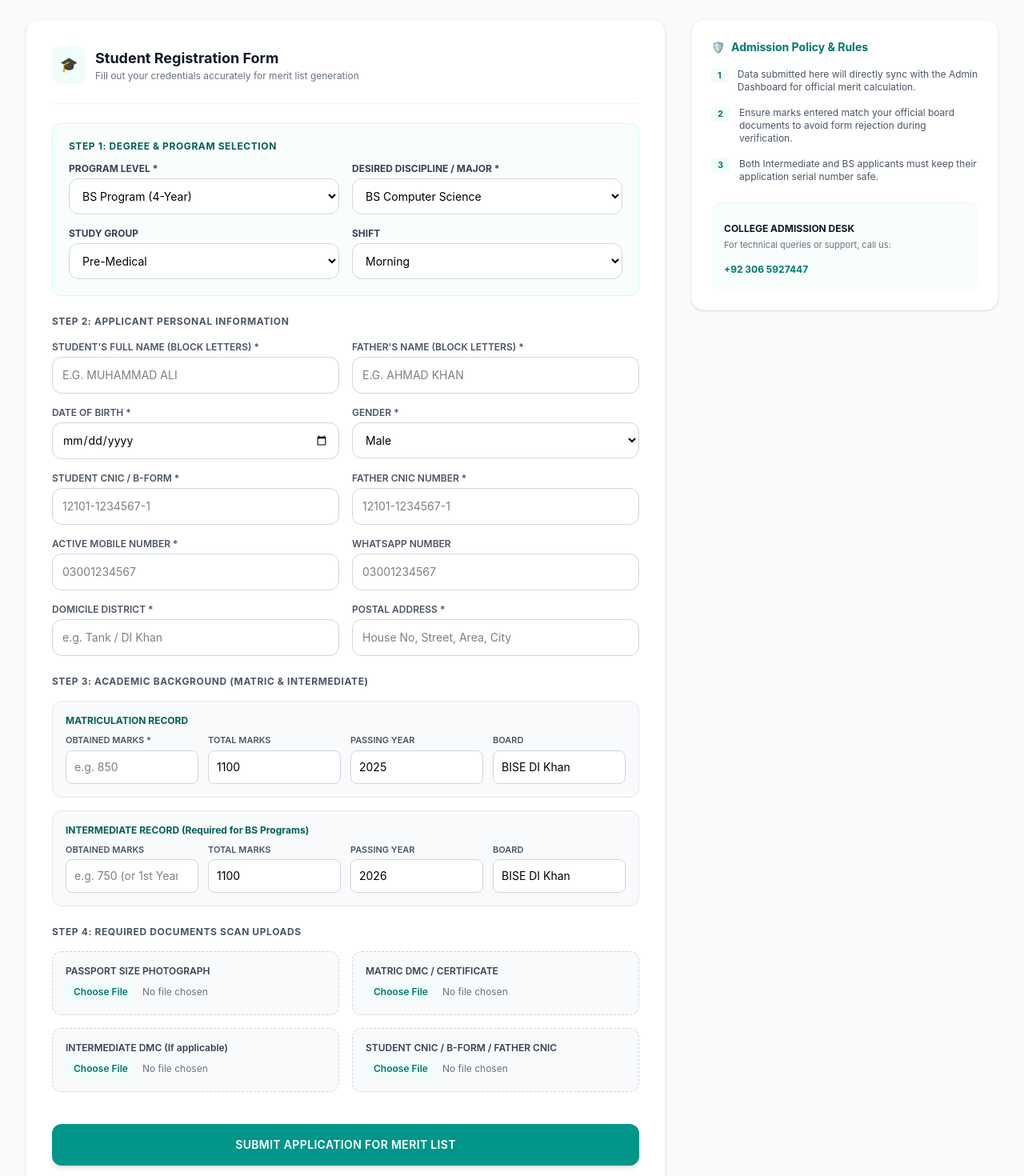
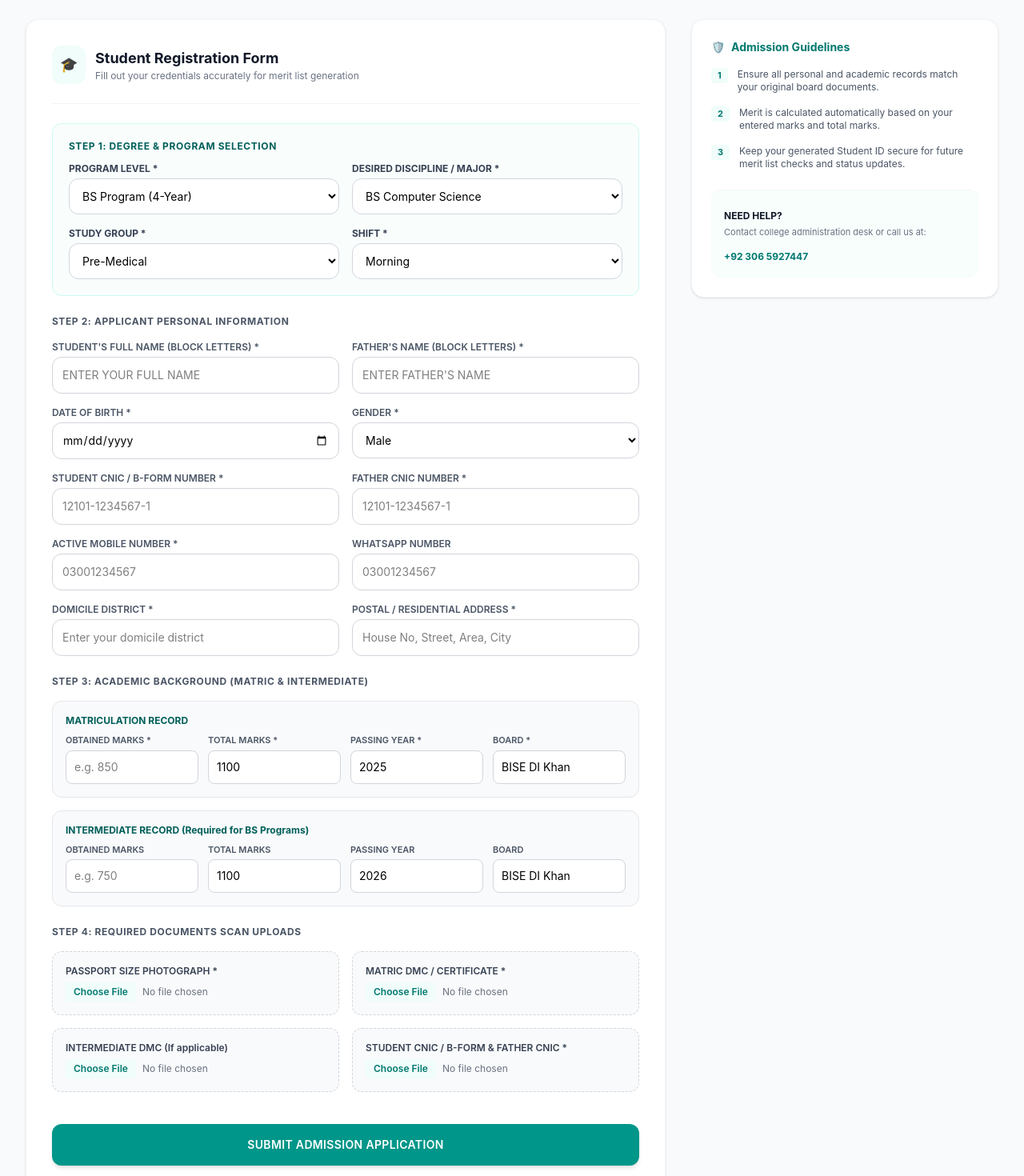
Before and after one commit to tanveermedaveer-jpg/gdc-tank-website, a React (Vite) app: page /apply in a window 1280 px wide. Shown: the part 240-1710 px from the top of the page at 80% size. Built offline with nearby package versions, Linux system fonts and the light colour scheme.

Commit message:
Update ApplyNow.jsx

```diff
--- a/src/pages/ApplyNow.jsx
+++ b/src/pages/ApplyNow.jsx
@@ -34,15 +34,13 @@ const ApplyPage = () => {
 
   const handleSubmit = (e) => {
     e.preventDefault();
-    // Yahan aap Firebase Firestore ya backend submission logic add karenge
-    // taake yeh data admin dashboard par merit list ke liye show ho sake.
     alert('Application Submitted Successfully! Your data has been sent to the Admin Dashboard.');
   };
 
   return (
     <div className="min-h-screen bg-gray-50 flex flex-col justify-between font-sans">
 
-      {/* Complete Professional Navigation Bar matching Image 2 */}
+      {/* Navigation Bar */}
       <header className="bg-white shadow-md sticky top-0 z-50">
         <div className="max-w-7xl mx-auto px-4 sm:px-6 lg:px-8 h-20 flex items-center justify-between">
           <div className="flex items-center space-x-3 cursor-pointer" onClick={() => navigate('/')}>
@@ -84,7 +82,7 @@ const ApplyPage = () => {
         </div>
       </div>
 
-      {/* Main Content Layout with Professional Form & Sidebar */}
+      {/* Main Content Form Layout */}
       <main className="max-w-7xl mx-auto px-4 sm:px-6 lg:px-8 py-10 w-full flex-grow">
         <div className="grid grid-cols-1 lg:grid-cols-3 gap-8">
 
@@ -126,7 +124,7 @@ const ApplyPage = () => {
                     </select>
                   </div>
                   <div>
-                    <label className="block text-xs font-bold text-gray-700 mb-1">STUDY GROUP</label>
+                    <label className="block text-xs font-bold text-gray-700 mb-1">STUDY GROUP *</label>
                     <select name="studyGroup" value={formData.studyGroup} onChange={handleChange} className="w-full bg-white border border-gray-300 rounded-xl p-3 text-sm focus:ring-2 focus:ring-teal-500 outline-none">
                       <option>Pre-Medical</option>
                       <option>Pre-Engineering</option>
@@ -135,7 +133,7 @@ const ApplyPage = () => {
                     </select>
                   </div>
                   <div>
-                    <label className="block text-xs font-bold text-gray-700 mb-1">SHIFT</label>
+                    <label className="block text-xs font-bold text-gray-700 mb-1">SHIFT *</label>
                     <select name="shift" value={formData.shift} onChange={handleChange} className="w-full bg-white border border-gray-300 rounded-xl p-3 text-sm focus:ring-2 focus:ring-teal-500 outline-none">
                       <option>Morning</option>
                       <option>Evening</option>
@@ -152,11 +150,11 @@ const ApplyPage = () => {
                 <div className="grid grid-cols-1 md:grid-cols-2 gap-4">
                   <div>
                     <label className="block text-xs font-semibold text-gray-600 mb-1">STUDENT'S FULL NAME (BLOCK LETTERS) *</label>
-                    <input type="text" name="studentName" placeholder="e.g. MUHAMMAD ALI" value={formData.studentName} onChange={handleChange} className="w-full border border-gray-300 rounded-xl p-3 text-sm focus:ring-2 focus:ring-teal-500 outline-none uppercase" required />
+                    <input type="text" name="studentName" placeholder="Enter your full name" value={formData.studentName} onChange={handleChange} className="w-full border border-gray-300 rounded-xl p-3 text-sm focus:ring-2 focus:ring-teal-500 outline-none uppercase" required />
                   </div>
                   <div>
                     <label className="block text-xs font-semibold text-gray-600 mb-1">FATHER'S NAME (BLOCK LETTERS) *</label>
-                    <input type="text" name="fatherName" placeholder="e.g. AHMAD KHAN" value={formData.fatherName} onChange={handleChange} className="w-full border border-gray-300 rounded-xl p-3 text-sm focus:ring-2 focus:ring-teal-500 outline-none uppercase" required />
+                    <input type="text" name="fatherName" placeholder="Enter father's name" value={formData.fatherName} onChange={handleChange} className="w-full border border-gray-300 rounded-xl p-3 text-sm focus:ring-2 focus:ring-teal-500 outline-none uppercase" required />
                   </div>
                   <div>
                     <label className="block text-xs font-semibold text-gray-600 mb-1">DATE OF BIRTH *</label>
@@ -171,7 +169,7 @@ const ApplyPage = () => {
                     </select>
                   </div>
                   <div>
-                    <label className="block text-xs font-semibold text-gray-600 mb-1">STUDENT CNIC / B-FORM *</label>
+                    <label className="block text-xs font-semibold text-gray-600 mb-1">STUDENT CNIC / B-FORM NUMBER *</label>
                     <input type="text" name="cnic" placeholder="12101-1234567-1" value={formData.cnic} onChange={handleChange} className="w-full border border-gray-300 rounded-xl p-3 text-sm focus:ring-2 focus:ring-teal-500 outline-none" required />
                   </div>
                   <div>
@@ -188,10 +186,10 @@ const ApplyPage = () => {
                   </div>
                   <div>
                     <label className="block text-xs font-semibold text-gray-600 mb-1">DOMICILE DISTRICT *</label>
-                    <input type="text" name="domicile" placeholder="e.g. Tank / DI Khan" value={formData.domicile} onChange={handleChange} className="w-full border border-gray-300 rounded-xl p-3 text-sm focus:ring-2 focus:ring-teal-500 outline-none" required />
+                    <input type="text" name="domicile" placeholder="Enter your domicile district" value={formData.domicile} onChange={handleChange} className="w-full border border-gray-300 rounded-xl p-3 text-sm focus:ring-2 focus:ring-teal-500 outline-none" required />
                   </div>
                   <div>
-                    <label className="block text-xs font-semibold text-gray-600 mb-1">POSTAL ADDRESS *</label>
+                    <label className="block text-xs font-semibold text-gray-600 mb-1">POSTAL / RESIDENTIAL ADDRESS *</label>
                     <input type="text" name="address" placeholder="House No, Street, Area, City" value={formData.address} onChange={handleChange} className="w-full border border-gray-300 rounded-xl p-3 text-sm focus:ring-2 focus:ring-teal-500 outline-none" required />
                   </div>
                 </div>
@@ -212,16 +210,16 @@ const ApplyPage = () => {
                         <input type="number" name="matricMarks" placeholder="e.g. 850" value={formData.matricMarks} onChange={handleChange} className="w-full bg-white border border-gray-300 rounded-lg p-2.5 text-sm outline-none" required />
                       </div>
                       <div>
-                        <label className="block text-[11px] font-semibold text-gray-600 mb-1">TOTAL MARKS</label>
-                        <input type="number" name="matricTotal" value={formData.matricTotal} onChange={handleChange} className="w-full bg-white border border-gray-300 rounded-lg p-2.5 text-sm outline-none" />
+                        <label className="block text-[11px] font-semibold text-gray-600 mb-1">TOTAL MARKS *</label>
+                        <input type="number" name="matricTotal" placeholder="1100" value={formData.matricTotal} onChange={handleChange} className="w-full bg-white border border-gray-300 rounded-lg p-2.5 text-sm outline-none" required />
                       </div>
                       <div>
-                        <label className="block text-[11px] font-semibold text-gray-600 mb-1">PASSING YEAR</label>
-                        <input type="text" name="matricYear" value={formData.matricYear} onChange={handleChange} className="w-full bg-white border border-gray-300 rounded-lg p-2.5 text-sm outline-none" />
+                        <label className="block text-[11px] font-semibold text-gray-600 mb-1">PASSING YEAR *</label>
+                        <input type="text" name="matricYear" placeholder="2025" value={formData.matricYear} onChange={handleChange} className="w-full bg-white border border-gray-300 rounded-lg p-2.5 text-sm outline-none" required />
                       </div>
                       <div>
-                        <label className="block text-[11px] font-semibold text-gray-600 mb-1">BOARD</label>
-                        <input type="text" name="matricBoard" value={formData.matricBoard} onChange={handleChange} className="w-full bg-white border border-gray-300 rounded-lg p-2.5 text-sm outline-none" />
+                        <label className="block text-[11px] font-semibold text-gray-600 mb-1">BOARD *</label>
+                        <input type="text" name="matricBoard" placeholder="BISE DI Khan" value={formData.matricBoard} onChange={handleChange} className="w-full bg-white border border-gray-300 rounded-lg p-2.5 text-sm outline-none" required />
                       </div>
                     </div>
                   </div>
@@ -231,19 +229,19 @@ const ApplyPage = () => {
                     <div className="grid grid-cols-1 md:grid-cols-4 gap-3">
                       <div>
                         <label className="block text-[11px] font-semibold text-gray-600 mb-1">OBTAINED MARKS</label>
-                        <input type="number" name="intermediateMarks" placeholder="e.g. 750 (or 1st Year marks)" value={formData.intermediateMarks} onChange={handleChange} className="w-full bg-white border border-gray-300 rounded-lg p-2.5 text-sm outline-none" />
+                        <input type="number" name="intermediateMarks" placeholder="e.g. 750" value={formData.intermediateMarks} onChange={handleChange} className="w-full bg-white border border-gray-300 rounded-lg p-2.5 text-sm outline-none" />
                       </div>
                       <div>
                         <label className="block text-[11px] font-semibold text-gray-600 mb-1">TOTAL MARKS</label>
-                        <input type="number" name="intermediateTotal" value={formData.intermediateTotal} onChange={handleChange} className="w-full bg-white border border-gray-300 rounded-lg p-2.5 text-sm outline-none" />
+                        <input type="number" name="intermediateTotal" placeholder="1100" value={formData.intermediateTotal} onChange={handleChange} className="w-full bg-white border border-gray-300 rounded-lg p-2.5 text-sm outline-none" />
                       </div>
                       <div>
                         <label className="block text-[11px] font-semibold text-gray-600 mb-1">PASSING YEAR</label>
-                        <input type="text" name="intermediateYear" value={formData.intermediateYear} onChange={handleChange} className="w-full bg-white border border-gray-300 rounded-lg p-2.5 text-sm outline-none" />
+                        <input type="text" name="intermediateYear" placeholder="2026" value={formData.intermediateYear} onChange={handleChange} className="w-full bg-white border border-gray-300 rounded-lg p-2.5 text-sm outline-none" />
                       </div>
                       <div>
                         <label className="block text-[11px] font-semibold text-gray-600 mb-1">BOARD</label>
-                        <input type="text" name="intermediateBoard" value={formData.intermediateBoard} onChange={handleChange} className="w-full bg-white border border-gray-300 rounded-lg p-2.5 text-sm outline-none" />
+                        <input type="text" name="intermediateBoard" placeholder="BISE DI Khan" value={formData.intermediateBoard} onChange={handleChange} className="w-full bg-white border border-gray-300 rounded-lg p-2.5 text-sm outline-none" />
                       </div>
                     </div>
                   </div>
@@ -257,20 +255,20 @@ const ApplyPage = () => {
                 </span>
                 <div className="grid grid-cols-1 md:grid-cols-2 gap-4">
                   <div className="border border-dashed border-gray-300 rounded-xl p-4 bg-gray-50">
-                    <span className="block text-xs font-semibold text-gray-700 mb-1">PASSPORT SIZE PHOTOGRAPH</span>
-                    <input type="file" className="text-xs text-gray-500 file:mr-2 file:py-1 file:px-2.5 file:rounded file:border-0 file:text-xs file:font-semibold file:bg-teal-50 file:text-teal-700" />
+                    <span className="block text-xs font-semibold text-gray-700 mb-1">PASSPORT SIZE PHOTOGRAPH *</span>
+                    <input type="file" className="text-xs text-gray-500 file:mr-2 file:py-1 file:px-2.5 file:rounded file:border-0 file:text-xs file:font-semibold file:bg-teal-50 file:text-teal-700" required />
                   </div>
                   <div className="border border-dashed border-gray-300 rounded-xl p-4 bg-gray-50">
-                    <span className="block text-xs font-semibold text-gray-700 mb-1">MATRIC DMC / CERTIFICATE</span>
-                    <input type="file" className="text-xs text-gray-500 file:mr-2 file:py-1 file:px-2.5 file:rounded file:border-0 file:text-xs file:font-semibold file:bg-teal-50 file:text-teal-700" />
+                    <span className="block text-xs font-semibold text-gray-700 mb-1">MATRIC DMC / CERTIFICATE *</span>
+                    <input type="file" className="text-xs text-gray-500 file:mr-2 file:py-1 file:px-2.5 file:rounded file:border-0 file:text-xs file:font-semibold file:bg-teal-50 file:text-teal-700" required />
                   </div>
                   <div className="border border-dashed border-gray-300 rounded-xl p-4 bg-gray-50">
                     <span className="block text-xs font-semibold text-gray-700 mb-1">INTERMEDIATE DMC (If applicable)</span>
                     <input type="file" className="text-xs text-gray-500 file:mr-2 file:py-1 file:px-2.5 file:rounded file:border-0 file:text-xs file:font-semibold file:bg-teal-50 file:text-teal-700" />
                   </div>
                   <div className="border border-dashed border-gray-300 rounded-xl p-4 bg-gray-50">
-                    <span className="block text-xs font-semibold text-gray-700 mb-1">STUDENT CNIC / B-FORM / FATHER CNIC</span>
-                    <input type="file" className="text-xs text-gray-500 file:mr-2 file:py-1 file:px-2.5 file:rounded file:border-0 file:text-xs file:font-semibold file:bg-teal-50 file:text-teal-700" />
+                    <span className="block text-xs font-semibold text-gray-700 mb-1">STUDENT CNIC / B-FORM & FATHER CNIC *</span>
+                    <input type="file" className="text-xs text-gray-500 file:mr-2 file:py-1 file:px-2.5 file:rounded file:border-0 file:text-xs file:font-semibold file:bg-teal-50 file:text-teal-700" required />
                   </div>
                 </div>
               </div>
@@ -278,7 +276,7 @@ const ApplyPage = () => {
               {/* Submit Button */}
               <div className="pt-4">
                 <button type="submit" className="w-full bg-teal-600 hover:bg-teal-700 text-white font-semibold py-4 rounded-xl shadow-md transition duration-200 text-sm tracking-wide uppercase">
-                  Submit Application for Merit List
+                  Submit Admission Application
                 </button>
               </div>
 
@@ -290,27 +288,27 @@ const ApplyPage = () => {
             <div className="bg-white rounded-2xl shadow-sm border border-gray-100 p-6 sticky top-28">
               <div className="flex items-center space-x-2 text-teal-700 font-bold text-sm mb-4">
                 <span>🛡️</span>
-                <span>Admission Policy & Rules</span>
+                <span>Admission Guidelines</span>
               </div>
 
               <ul className="space-y-4 text-xs text-gray-600">
                 <li className="flex items-start space-x-3">
                   <span className="bg-teal-50 text-teal-700 font-bold px-2 py-0.5 rounded text-[11px]">1</span>
-                  <span>Data submitted here will directly sync with the Admin Dashboard for official merit calculation.</span>
+                  <span>Ensure all personal and academic records match your original board documents.</span>
                 </li>
                 <li className="flex items-start space-x-3">
                   <span className="bg-teal-50 text-teal-700 font-bold px-2 py-0.5 rounded text-[11px]">2</span>
-                  <span>Ensure marks entered match your official board documents to avoid form rejection during verification.</span>
+                  <span>Merit is calculated automatically based on your entered marks and total marks.</span>
                 </li>
                 <li className="flex items-start space-x-3">
                   <span className="bg-teal-50 text-teal-700 font-bold px-2 py-0.5 rounded text-[11px]">3</span>
-                  <span>Both Intermediate and BS applicants must keep their application serial number safe.</span>
+                  <span>Keep your generated Student ID secure for future merit list checks and status updates.</span>
                 </li>
               </ul>
 
               <div className="mt-6 pt-6 border-t border-gray-100 bg-teal-50/50 p-4 rounded-xl">
-                <h4 className="text-xs font-bold text-gray-900 mb-1">COLLEGE ADMISSION DESK</h4>
-                <p className="text-[11px] text-gray-500 mb-2">For technical queries or support, call us:</p>
+                <h4 className="text-xs font-bold text-gray-900 mb-1">NEED HELP?</h4>
+                <p className="text-[11px] text-gray-500 mb-2">Contact college administration desk or call us at:</p>
                 <a href="tel:+923065927447" className="text-xs font-bold text-teal-700 hover:underline">
                   +92 306 5927447
                 </a>
@@ -321,7 +319,7 @@ const ApplyPage = () => {
         </div>
       </main>
 
-      {/* Complete Professional Footer matching Image 2 */}
+      {/* Footer */}
       <footer className="bg-[#0b1b3d] text-white pt-12 pb-6 mt-12 border-t border-teal-900">
         <div className="max-w-7xl mx-auto px-4 sm:px-6 lg:px-8">
 
```
